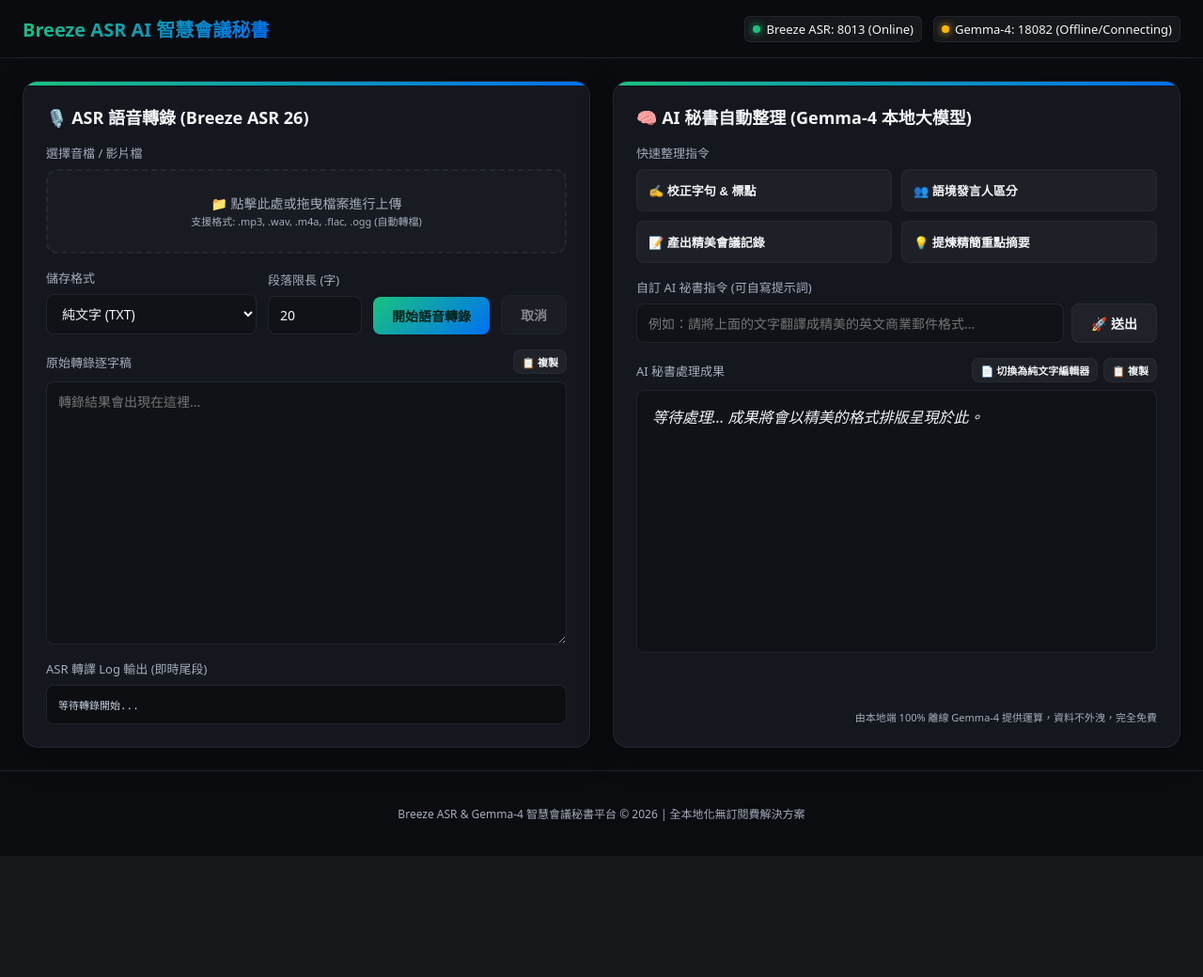
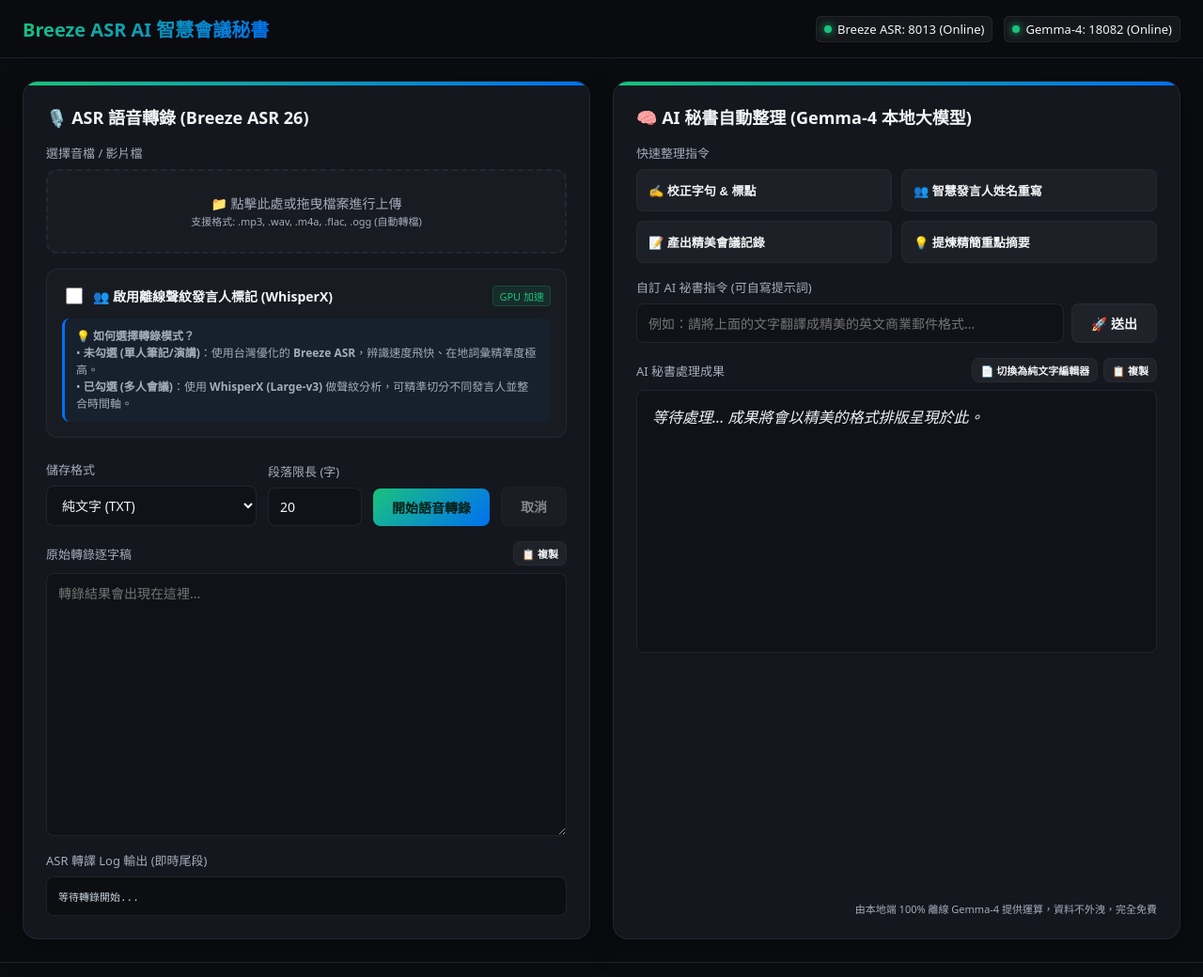
Before and after one commit to pondahai/ggml-breeze-asr-26-webui, a Flask app: page / in a window 1280 px wide. Shown: the top 1040 px of the page at 94% size. Before the commit the page ends 874 px from the top, so only its background shows below. Run offline with Flask 3, Linux system fonts and the light colour scheme; data that the repository does not hold is empty; some libraries are stand-ins or nearby versions.

Commit message:
merge: integrate offline WhisperX and AI secretary features with chunked uploads

```diff
--- a/webui/app.py
+++ b/webui/app.py
@@ -38,6 +38,125 @@
     if p.returncode != 0 or not wav_path.exists():
         raise RuntimeError('ffmpeg convert failed: ' + (p.stderr or p.stdout)[-500:])
     return wav_path
+
+def run_whisperx_job(job_id, in_path, out_base, log_path, language, min_speakers, max_speakers, hf_token):
+    with lock:
+        j = jobs.get(job_id)
+
+    try:
+        with open(log_path, 'a', encoding='utf-8') as logf:
+            logf.write("=== 離線 WhisperX 聲紋發言人標記服務開始 ===\n")
+            logf.write(f"音訊路徑: {in_path}\n")
+            logf.flush()
+
+            wav_path = UPLOAD_DIR / f"{job_id}.wav"
+            try:
+                audio_path = ensure_wav(pathlib.Path(in_path), wav_path)
+                if audio_path != pathlib.Path(in_path):
+                    logf.write(f"Converted to WAV: {audio_path.name}\n")
+                    with lock:
+                        j['audio_path'] = str(audio_path)
+            except Exception as e:
+                logf.write(f"Audio conversion failed: {e}\n")
+                audio_path = pathlib.Path(in_path)
+
+            logf.write("正在傳送請求給離線聲紋微服務 (Port 8088)...(預估耗時較長，請耐心等候)\n")
+            logf.flush()
+
+            payload = {
+                'file_path': str(audio_path),
+                'language': language,
+                'log_path': str(log_path),
+            }
+            if min_speakers is not None: payload['min_speakers'] = min_speakers
+            if max_speakers is not None: payload['max_speakers'] = max_speakers
+            if hf_token: payload['hf_token'] = hf_token
+
+            r = requests.post("http://127.0.0.1:8088/api/diarize", data=payload, timeout=1800)
+            if r.status_code != 200:
+                raise RuntimeError(f"FastAPI 服務回傳錯誤 ({r.status_code}): {r.text}")
+
+            res = r.json()
+            logf.write("轉錄與聲紋分割完成！開始格式化輸出...\n")
+            logf.flush()
+
+            segments = res.get('segments', [])
+
+            # 1. TXT
+            txt_path = pathlib.Path(f"{out_base}.txt")
+            txt_lines = []
+            for seg in segments:
+                spk = seg.get('speaker', '未知講者')
+                spk_label = spk.replace("SPEAKER_", "講者 ")
+                txt_lines.append(f"【{spk_label}】 {seg.get('text', '').strip()}")
+            txt_path.write_text("\n".join(txt_lines), encoding='utf-8')
+
+            # 2. SRT
+            srt_path = pathlib.Path(f"{out_base}.srt")
+            srt_lines = []
+            for idx, seg in enumerate(segments, 1):
+                start_s = seg.get('start', 0.0)
+                end_s = seg.get('end', 0.0)
+
+                def format_srt_time(s):
+                    hrs = int(s // 3600)
+                    mins = int((s % 3600) // 60)
+                    secs = int(s % 60)
+                    ms = int(round((s % 1) * 1000))
+                    return f"{hrs:02d}:{mins:02d}:{secs:02d},{ms:03d}"
+
+                spk = seg.get('speaker', '未知講者')
+                spk_label = spk.replace("SPEAKER_", "講者 ")
+
+                srt_lines.append(str(idx))
+                srt_lines.append(f"{format_srt_time(start_s)} --> {format_srt_time(end_s)}")
+                srt_lines.append(f"【{spk_label}】{seg.get('text', '').strip()}")
+                srt_lines.append("")
+            srt_path.write_text("\n".join(srt_lines), encoding='utf-8')
+
+            # 3. VTT
+            vtt_path = pathlib.Path(f"{out_base}.vtt")
+            vtt_lines = ["WEBVTT", ""]
+            for idx, seg in enumerate(segments, 1):
+                start_s = seg.get('start', 0.0)
+                end_s = seg.get('end', 0.0)
+
+                def format_vtt_time(s):
+                    hrs = int(s // 3600)
+                    mins = int((s % 3600) // 60)
+                    secs = int(s % 60)
+                    ms = int(round((s % 1) * 1000))
+                    return f"{hrs:02d}:{mins:02d}:{secs:02d}.{ms:03d}"
+
+                spk = seg.get('speaker', '未知講者')
+                spk_label = spk.replace("SPEAKER_", "講者 ")
+
+                vtt_lines.append(f"{format_vtt_time(start_s)} --> {format_vtt_time(end_s)}")
+                vtt_lines.append(f"【{spk_label}】{seg.get('text', '').strip()}")
+                vtt_lines.append("")
+            vtt_path.write_text("\n".join(vtt_lines), encoding='utf-8')
+
+            # Cleanup main converted wav if it was created
+            if audio_path != pathlib.Path(in_path):
+                audio_path.unlink(missing_ok=True)
+
+            logf.write("=== 所有輸出檔案寫入完成，任務結束！ ===\n")
+            logf.flush()
+            with lock:
+                if j['status'] == 'running':
+                    j['status'] = 'done'
+                    j['returncode'] = 0
+
+    except Exception as e:
+        with open(log_path, 'a', encoding='utf-8') as logf:
+            logf.write(f"\n[錯誤] 聲紋處理失敗: {e}\n")
+            import traceback
+            traceback.print_exc(file=logf)
+            logf.flush()
+        with lock:
+            if j['status'] == 'running':
+                j['status'] = 'failed'
+                j['returncode'] = 1
 
 def process_job_thread(job_id, in_path, out_base, log_path, max_len, fmt):
     with lock:
@@ -188,8 +307,17 @@
 
 @app.post('/api/transcribe')
 def transcribe():
-    if not WHISPER.exists() or not MODEL.exists():
+    use_whisperx = request.form.get('use_whisperx', 'false') == 'true'
+    hf_token = request.form.get('hf_token', '').strip() or None
+
+    min_speakers = request.form.get('min_speakers', '').strip()
+    max_speakers = request.form.get('max_speakers', '').strip()
+    min_speakers = int(min_speakers) if min_speakers and min_speakers.isdigit() else None
+    max_speakers = int(max_speakers) if max_speakers and max_speakers.isdigit() else None
+
+    if not use_whisperx and (not WHISPER.exists() or not MODEL.exists()):
         return jsonify({'ok': False, 'error': '尚未安裝模型，先執行: bash scripts/install.sh'}), 400
+
     upload_id = request.form.get('upload_id')
     filename = request.form.get('filename')
     fmt = request.form.get('format', 'txt')
@@ -237,10 +365,18 @@
         jobs[job_id] = {
             'id': job_id, 'status': 'running', 'start_ts': time.time(), 'pid': None,
             'proc': None, 'input_path': str(in_path), 'output_base': str(out_base),
-            'log_path': str(log_path), 'returncode': None, 'requested_format': fmt
+            'log_path': str(log_path), 'returncode': None, 'requested_format': fmt,
+            'type': 'whisperx' if use_whisperx else 'whisper-cli'
         }
 
-    t = threading.Thread(target=process_job_thread, args=(job_id, in_path, out_base, log_path, max_len, fmt))
+    if use_whisperx:
+        t = threading.Thread(
+            target=run_whisperx_job,
+            args=(job_id, in_path, out_base, log_path, 'zh', min_speakers, max_speakers, hf_token)
+        )
+    else:
+        t = threading.Thread(target=process_job_thread, args=(job_id, in_path, out_base, log_path, max_len, fmt))
+
     t.start()
 
     return jsonify({'ok': True, 'job_id': job_id, 'status': 'running'})
@@ -311,7 +447,7 @@
 
     prompts = {
         'proofread': "你是一位精通繁體中文的專業會議紀錄秘書。請根據輸入的「原始會議逐字稿內容」，在完全不改變原意的前提下，進行同音錯字修正、補上合適的標點符號、拿掉口吃贅字（例如：呃、然後、這個、那個、也就是說），並整理成通順、易讀的精美段落。請直接輸出整理後的逐字稿，不需說明或回答任何額外文字。",
-        'diarization': "你是一位精通語境邏輯分析的 AI 秘書。請仔細閱讀下面「未區分發言人」的逐字稿內容。請根據對話的上下關係、稱呼、說話口氣、語意轉折與內容邏輯，將逐字稿進行「邏輯分段」，並加上講者標記（如：【講者 A】、【講者 B】等，如果有稱呼，可以直接替換為實際名字，如【張經理】、【小明】）。請直接輸出分段且標記講者後的逐字稿，不要輸出任何解釋或說明。",
+        'diarization': "你是一位精通語境邏輯分析的 AI 秘書。請仔細閱讀下面包含 `【講者 XX】` 聲紋標籤的會議逐字稿內容。請根據對話的上下關係、互相稱呼、對話語境與語意邏輯，推斷出每一位講者的真實姓名或職稱（例如：李總、張經理、小明），並將文中的 `【講者 XX】` 統一替換為對應的真實姓名標籤（例如 `【李總】`、`【小明】`）。如果某個講者無法從語境中推斷出名字，請保留原本的 `【講者 XX】` 或給予合理的臨時角色標籤（如 `【主持人】`、`【女士】`）。請直接輸出替換名字後的完整分段逐字稿，不要輸出任何前言、後記或額外解釋。",
         'minutes': "你是一位高效率的執行秘書。請將以下「會議逐字稿」內容進行整理，產出標準且精美的會議記錄。必須包含以下結構：\n1. 會議核心主題\n2. 重要決議事項 (關鍵點)\n3. 待辦追蹤清單 (Action Items，需指出負責人與任務項目，如果沒有提到負責人，請標記為全體或待定)\n請使用 markdown 格式美化輸出，讓整體結構清晰易讀，不要輸出任何前言或結尾解釋。",
         'summary': "你是一位專業的商業分析師。請精確地為以下「會議逐字稿」做一份摘要，提煉出最重要的核心關鍵與重點摘要，並以 Bullet points (條列式) 清晰呈現，直接給出最精準的精簡重點即可。",
     }
@@ -363,6 +499,16 @@
 
     return Response(stream_with_context(generate()), mimetype='text/event-stream')
 
+@app.route('/api/llm/health')
+def llm_health():
+    try:
+        r = requests.get("http://127.0.0.1:18082/v1/models", timeout=3)
+        if r.status_code == 200:
+            return jsonify({'ok': True, 'status': 'online', 'model': 'gemma-4'})
+    except Exception as e:
+        pass
+    return jsonify({'ok': False, 'status': 'offline'})
+
 if __name__ == '__main__':
     from waitress import serve
     port = int(os.environ.get('PORT', '8013'))
--- a/webui/templates/index.html
+++ b/webui/templates/index.html
@@ -373,6 +373,42 @@
         <input id="file" type="file" accept=".wav,.mp3,.m4a,.flac,.ogg" />
       </div>
 
+      <!-- 離線聲紋發言人標記 (WhisperX) 設定區 -->
+      <div style="background: rgba(255, 255, 255, 0.02); border: 1px solid var(--border); border-radius: 12px; padding: 16px; display: flex; flex-direction: column; gap: 12px; margin-bottom: 8px;">
+        <div style="display: flex; align-items: center; justify-content: space-between;">
+          <div style="display: flex; align-items: center; gap: 8px;">
+            <input type="checkbox" id="use-whisperx" style="width: 18px; height: 18px; cursor: pointer; accent-color: var(--accent-green);" />
+            <label for="use-whisperx" style="font-size: 14px; font-weight: 600; cursor: pointer; user-select: none;">👥 啟用離線聲紋發言人標記 (WhisperX)</label>
+          </div>
+          <span style="font-size: 11px; background: rgba(25, 195, 125, 0.1); color: var(--accent-green); padding: 2px 6px; border-radius: 4px; border: 1px solid rgba(25, 195, 125, 0.2);">GPU 加速</span>
+        </div>
+
+        <!-- 模式建議提示 -->
+        <div style="font-size: 12px; color: var(--muted); line-height: 1.5; background: rgba(0, 112, 243, 0.05); padding: 10px 12px; border-radius: 8px; border-left: 3px solid var(--accent-blue);">
+          💡 <strong>如何選擇轉錄模式？</strong><br>
+          • <strong>未勾選 (單人筆記/演講)</strong>：使用台灣優化的 <strong>Breeze ASR</strong>，辨識速度飛快、在地詞彙精準度極高。<br>
+          • <strong>已勾選 (多人會議)</strong>：使用 <strong>WhisperX (Large-v3)</strong> 做聲紋分析，可精準切分不同發言人並整合時間軸。
+        </div>
+
+        <!-- 當開啟 WhisperX 時展開的詳細設定 -->
+        <div id="whisperx-settings" style="display: none; flex-direction: column; gap: 12px; border-top: 1px dashed var(--border); padding-top: 12px;">
+          <div class="input-group">
+            <label for="hf-token">Hugging Face Access Token (用於下載 pyannote 聲紋切割模型)</label>
+            <input type="password" id="hf-token" placeholder="輸入 hf_... token，會自動加密儲存於瀏覽器" style="width: 100%;" />
+          </div>
+          <div class="row">
+            <div class="input-group" style="flex: 1; min-width: 120px;">
+              <label for="min-speakers">最少發言人數 (選填)</label>
+              <input type="number" id="min-speakers" placeholder="例如：2" min="1" max="20" style="width: 100%;" />
+            </div>
+            <div class="input-group" style="flex: 1; min-width: 120px;">
+              <label for="max-speakers">最多發言人數 (選填)</label>
+              <input type="number" id="max-speakers" placeholder="例如：4" min="1" max="20" style="width: 100%;" />
+            </div>
+          </div>
+        </div>
+      </div>
+
       <div class="row">
         <div class="input-group" style="flex: 1; min-width: 140px;">
           <label for="format">儲存格式</label>
@@ -428,7 +464,7 @@
         <label>快速整理指令</label>
         <div class="llm-grid">
           <button class="llm-btn" id="btn-proofread" onclick="processLLM('proofread')">✍️ 校正字句 & 標點</button>
-          <button class="llm-btn" id="btn-diarization" onclick="processLLM('diarization')">👥 語境發言人區分</button>
+          <button class="llm-btn" id="btn-diarization" onclick="processLLM('diarization')">👥 智慧發言人姓名重寫</button>
           <button class="llm-btn" id="btn-minutes" onclick="processLLM('minutes')">📝 產出精美會議記錄</button>
           <button class="llm-btn" id="btn-summary" onclick="processLLM('summary')">💡 提煉精簡重點摘要</button>
         </div>
@@ -494,8 +530,28 @@
     const llmOutputRaw = document.getElementById('llm-output-raw');
     const viewModeBtn = document.getElementById('view-mode-btn');
 
+    // WhisperX Elements
+    const useWhisperxEl = document.getElementById('use-whisperx');
+    const whisperxSettingsEl = document.getElementById('whisperx-settings');
+    const hfTokenEl = document.getElementById('hf-token');
+    const minSpeakersEl = document.getElementById('min-speakers');
+    const maxSpeakersEl = document.getElementById('max-speakers');
+
     let jobId=null, timer=null;
     let isRichMode = true;
+
+    // WhisperX UI Toggle
+    useWhisperxEl.addEventListener('change', (e) => {
+      whisperxSettingsEl.style.display = e.target.checked ? 'flex' : 'none';
+    });
+
+    // HF Token storage
+    if (localStorage.getItem('hf_token')) {
+      hfTokenEl.value = localStorage.getItem('hf_token');
+    }
+    hfTokenEl.addEventListener('input', (e) => {
+      localStorage.setItem('hf_token', e.target.value.trim());
+    });
 
     // File selection UI update
     fileEl.addEventListener('change', (e) => {
@@ -576,6 +632,12 @@
   fd2.append('filename', f.name);
   fd2.append('format', fmt);
   fd2.append('max_len', maxLen);
+  fd2.append('use_whisperx', useWhisperxEl.checked ? 'true' : 'false');
+  if (useWhisperxEl.checked) {
+    fd2.append('hf_token', hfTokenEl.value.trim());
+    fd2.append('min_speakers', minSpeakersEl.value.trim());
+    fd2.append('max_speakers', maxSpeakersEl.value.trim());
+  }
 
   try {
     const r=await fetch('/api/transcribe',{method:'POST',body:fd2});
@@ -587,6 +649,7 @@
       return;
     }
     jobId=j.job_id;
+    localStorage.setItem('current_job_id', jobId);
     statusEl.textContent=`音檔上傳完成！開始分析與切片... (job_id=${jobId})`;
     await poll();
     timer=setInterval(poll, 2000);
@@ -600,11 +663,19 @@
     async function poll(){
       if(!jobId) return;
       const r=await fetch(`/api/jobs/${jobId}`);
+      if (r.status === 404) {
+        statusEl.textContent = '狀態: 任務不存在或伺服器已重啟 ❌';
+        statusEl.style.color = '#ef4444';
+        localStorage.removeItem('current_job_id');
+        clearInterval(timer); timer = null; setBusy(false);
+        return;
+      }
       const j=await r.json();
       if(!j.ok){ statusEl.textContent='狀態: 查詢失敗'; return; }
       statusEl.textContent = `狀態: ${j.status.toUpperCase()} (已耗時 ${j.elapsed_sec} 秒) - 處理PID: ${j.pid||'-'}`;
       pathsEl.textContent = `轉錄檔案: ${j.input_path||''}`;
       logEl.textContent = j.log_tail || '';
+      logEl.scrollTop = logEl.scrollHeight;
 
       if(j.status==='done'){
         textEl.value = j.text || '';
@@ -619,10 +690,12 @@
           link.style.display = 'inline';
           link.textContent = `${ext.toUpperCase()} 下載`;
         });
+        localStorage.removeItem('current_job_id');
         clearInterval(timer); timer=null; setBusy(false);
       } else if(['failed','cancelled'].includes(j.status)){
         statusEl.textContent = `狀態: ${j.status==='cancelled'?'已取消':'轉錄失敗 ❌'}`;
         statusEl.style.color = '#ef4444';
+        localStorage.removeItem('current_job_id');
         clearInterval(timer); timer=null; setBusy(false);
       }
     }
@@ -772,24 +845,35 @@
       const llmDot = document.getElementById('llm-dot');
       const llmStatus = document.getElementById('llm-status');
       try {
-        const r = await fetch('http://192.168.0.124:18082/health');
+        const r = await fetch('/api/llm/health');
         const j = await r.json();
-        if (j.status === 'ok') {
+        if (j.ok && j.status === 'online') {
           llmDot.className = 'dot';
           llmStatus.textContent = 'Gemma-4: 18082 (Online)';
         } else {
           llmDot.className = 'dot yellow';
-          llmStatus.textContent = 'Gemma-4: 18082 (Loading Model)';
+          llmStatus.textContent = 'Gemma-4: 18082 (Offline)';
         }
       } catch(e) {
         llmDot.className = 'dot yellow';
-        llmStatus.textContent = 'Gemma-4: 18082 (Offline/Connecting)';
+        llmStatus.textContent = 'Gemma-4: 18082 (Error)';
       }
     }
 
     checkLLMHealth();
     // Periodically check LLM status
     setInterval(checkLLMHealth, 10000);
+
+    // 頁面載入時自動恢復先前未完成的轉寫任務
+    const savedJobId = localStorage.getItem('current_job_id');
+    if (savedJobId) {
+      jobId = savedJobId;
+      setBusy(true);
+      statusCard.style.display = 'block';
+      statusEl.textContent = `狀態: 偵測到未完成背景任務，正在自動恢復進度... (ID: ${jobId})`;
+      poll();
+      timer = setInterval(poll, 2000);
+    }
   </script>
 </body>
 </html>
```
